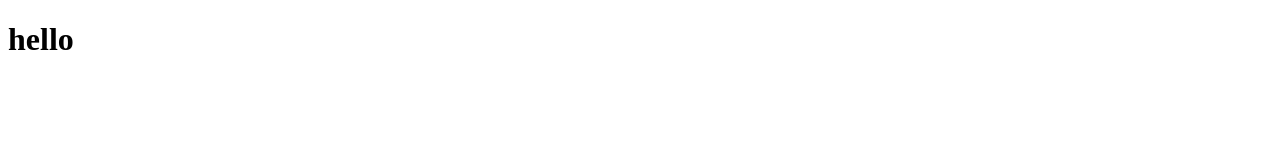
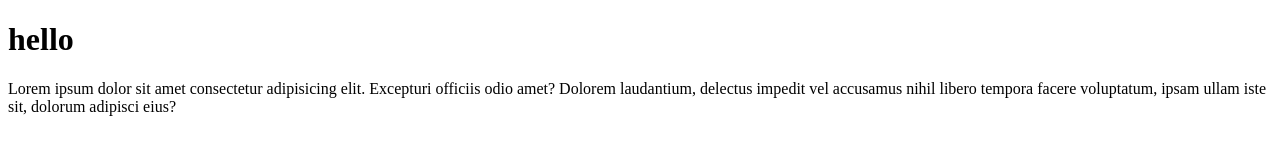
Before and after one commit to Joemakmur/jau-git-test2, a plain HTML site: page index.html in a window 1280 px wide. Drawn offline with Linux system fonts and the light colour scheme.

Commit message:
menambahkan paragraf

```diff
--- a/index.html
+++ b/index.html
@@ -8,5 +8,6 @@
   </head>
   <body>
     <h1>hello</h1>
+    <p>Lorem ipsum dolor sit amet consectetur adipisicing elit. Excepturi officiis odio amet? Dolorem laudantium, delectus impedit vel accusamus nihil libero tempora facere voluptatum, ipsam ullam iste sit, dolorum adipisci eius?</p>
   </body>
 </html>
```
